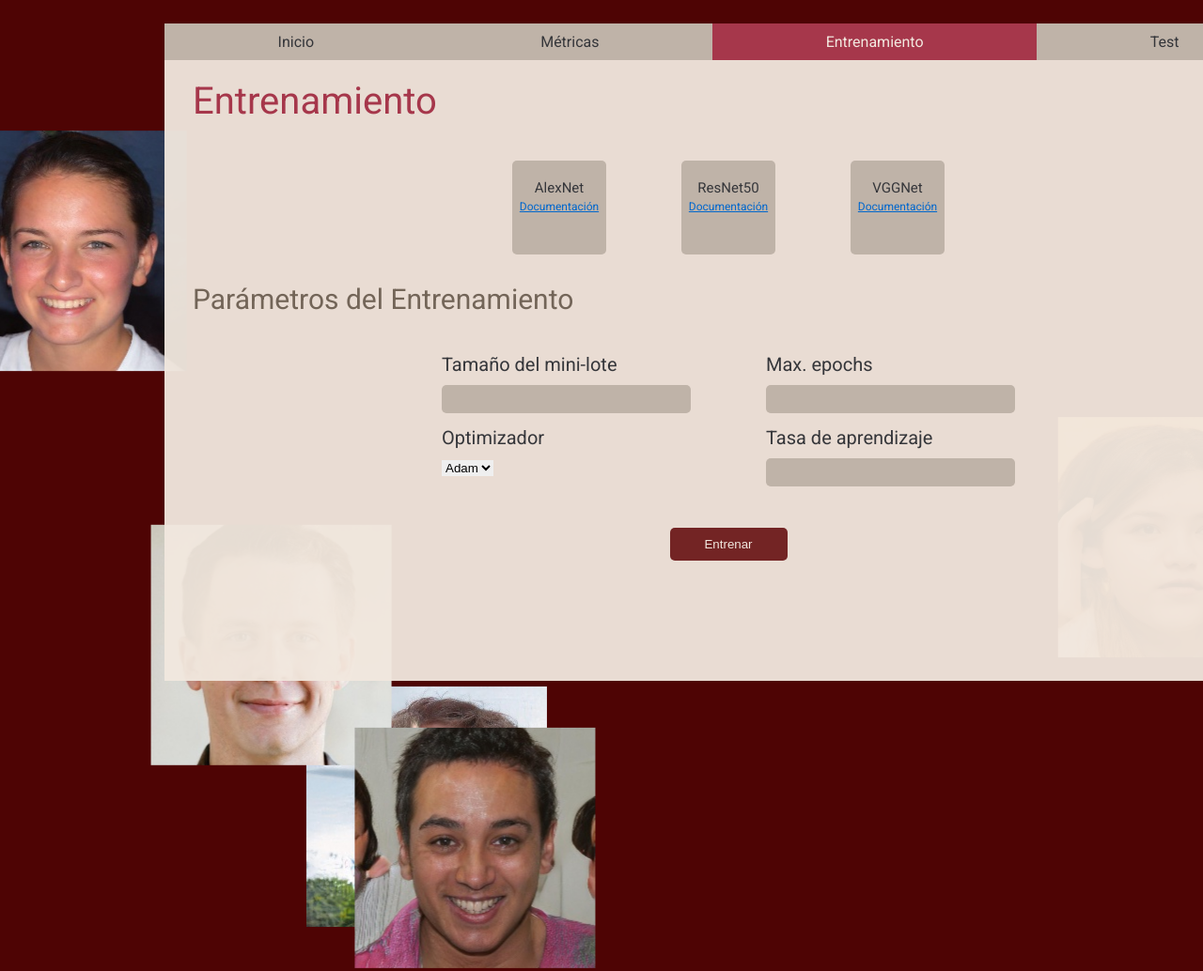
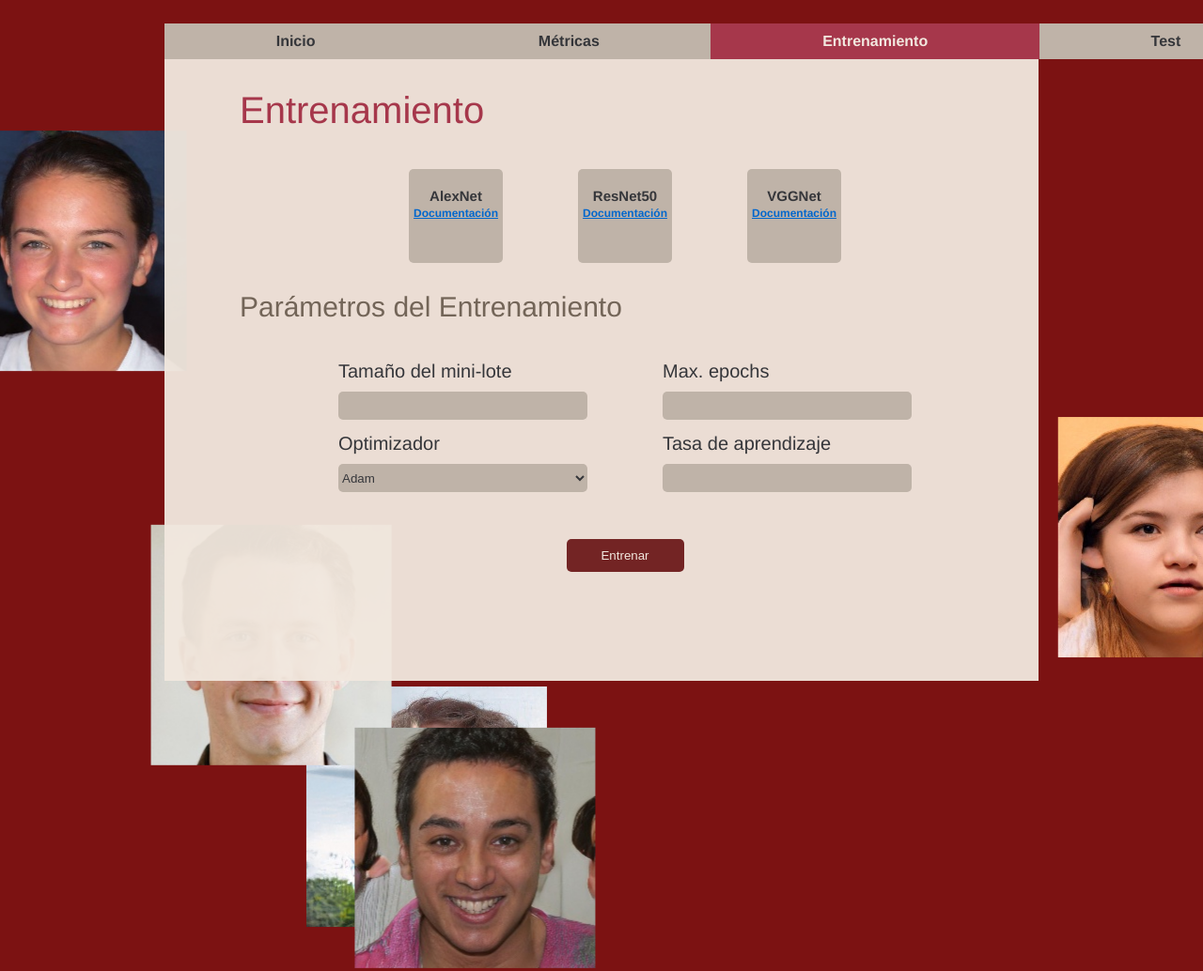
Before and after one commit to 4ndrees/TFG, a website: page PROYECTO/public/train.html in a window 1280 px wide. Shown: the top 1034 px of the page at 94% size. Drawn offline with Linux system fonts and the light colour scheme.

Commit message:
change styles.css

```diff
--- a/PROYECTO/public/styles/style.css
+++ b/PROYECTO/public/styles/style.css
@@ -6,10 +6,13 @@
 
 body{
     /*background-image: url('../images/background.png');*/
-    background-color: #4E0404;
+    background-color: #7c1212;
     background-size: cover;
-    font-family: "Roboto", sans-serif;
+    font-family: Helvetica, sans-serif;
+    font-weight: bold;
     overflow: hidden;
+    display: flex;
+    justify-content: center;
 }
 
 p{
@@ -26,6 +29,7 @@ p{
 }
 
 ul{
+    width: 1200px;
     background-color: rgba(191, 179, 168, 1);
     list-style-type: none;
     margin: 0;
@@ -35,6 +39,9 @@ ul{
     justify-content: center;
     flex-wrap: wrap;
 
+    position: fixed;
+    top: 25px;
+    left: 175px;
 }
 
 ul li{
@@ -154,11 +161,13 @@ h3{
     height: 700px;
     width: 1200px;
     margin: 25px 175px;
-    padding-top: 0;
+    padding-top: 50px;
+    padding-left: 50px;
     min-width: 200px;
     overflow-y: auto;
     overflow-x: hidden;
     scrollbar-width: none;
+    box-sizing: border-box;
 }
 
 #pantalla-index{
@@ -166,7 +175,7 @@ h3{
     text-align: center;
     background:rgba(242, 232, 223, 0.95);
     height: 700px;
-    width: 1200px;
+    width: 700px;
     margin: 25px 175px;
     padding-top: 0;
     min-width: 200px;
@@ -213,6 +222,15 @@ h3{
     justify-content: center;
     gap: 0px 80px;
     padding: 20px
+}
+
+#optimizadores{
+    margin-bottom: 10px;
+    height: 30px;
+    width: 265px;
+    border-radius: 5px;
+    background-color: #BFB3A8;
+    color: #35363A;
 }
 
 textarea{
@@ -281,6 +299,7 @@ textarea{
 
 .columna-info {
     padding: 10px;
+    margin-left: 30px;
 }
 
 .columna-info p {
@@ -299,6 +318,8 @@ textarea{
 .metricas-elem{
     margin: 0px 20px;
     padding: 20px 0px;
+    display: flex;
+    justify-content: center;
 }
 
 .metricas-elem img {
```
